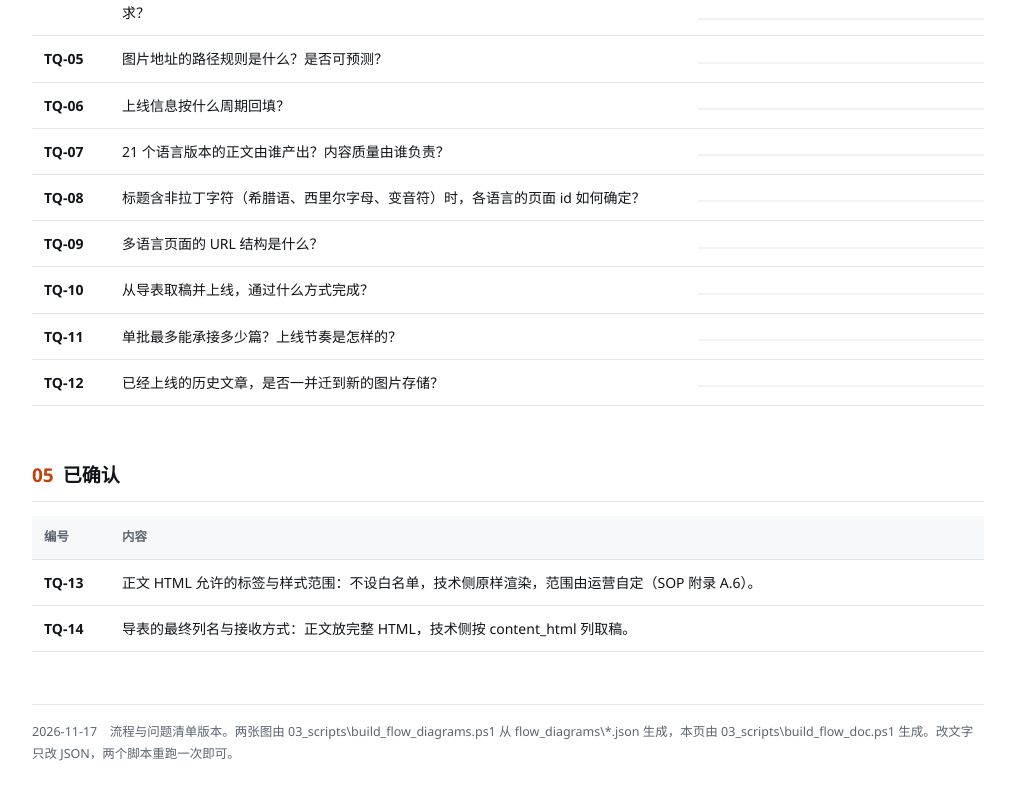
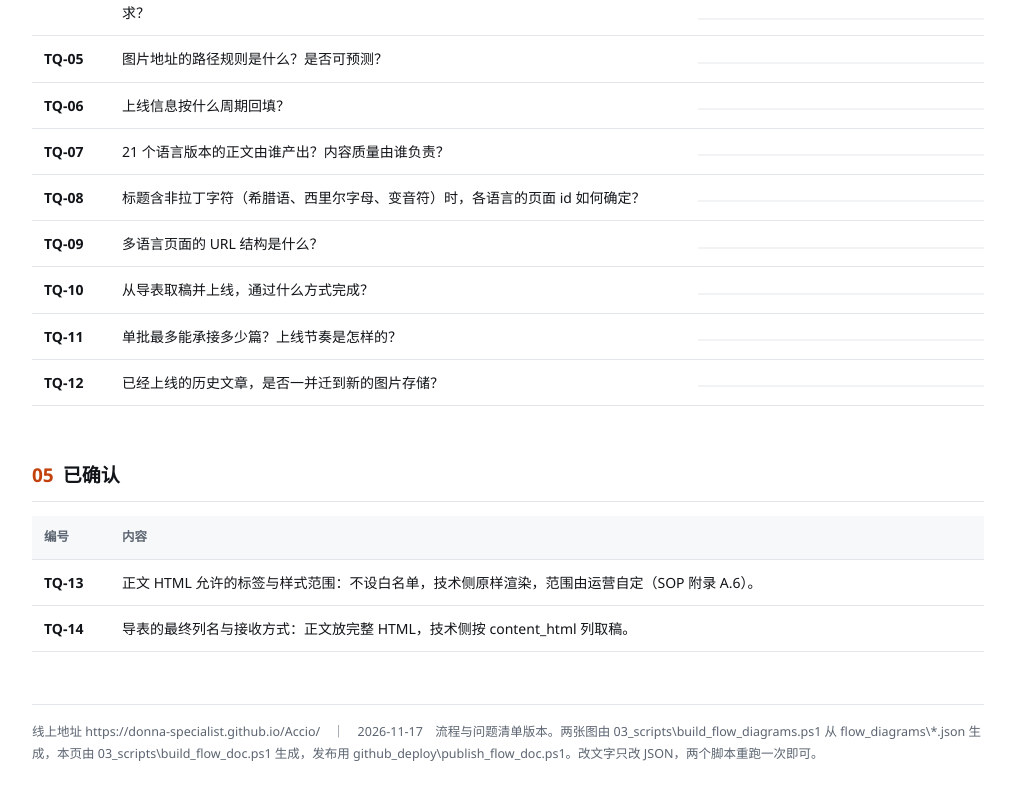
Before and after one commit to Donna-specialist/Accio, a plain HTML site: page index.html in a window 1280 px wide. Shown: the part 4147-4947 px from the top of the page, without its empty margins (132-1147 px from the left). Drawn offline with Linux system fonts and the light colour scheme.

Commit message:
Update flow page

```diff
--- a/index.html
+++ b/index.html
@@ -122,7 +122,7 @@ tr:hover td { background:#fbfcfd; }
 
 </tbody>
 </table>
-<div class="foot">2026-11-17　流程与问题清单版本。两张图由 03_scripts\build_flow_diagrams.ps1 从 flow_diagrams\*.json 生成，本页由 03_scripts\build_flow_doc.ps1 生成。改文字只改 JSON，两个脚本重跑一次即可。</div>
+<div class="foot">线上地址 https://donna-specialist.github.io/Accio/　｜　2026-11-17　流程与问题清单版本。两张图由 03_scripts\build_flow_diagrams.ps1 从 flow_diagrams\*.json 生成，本页由 03_scripts\build_flow_doc.ps1 生成，发布用 github_deploy\publish_flow_doc.ps1。改文字只改 JSON，两个脚本重跑一次即可。</div>
 </div>
 </body>
 </html>
```
